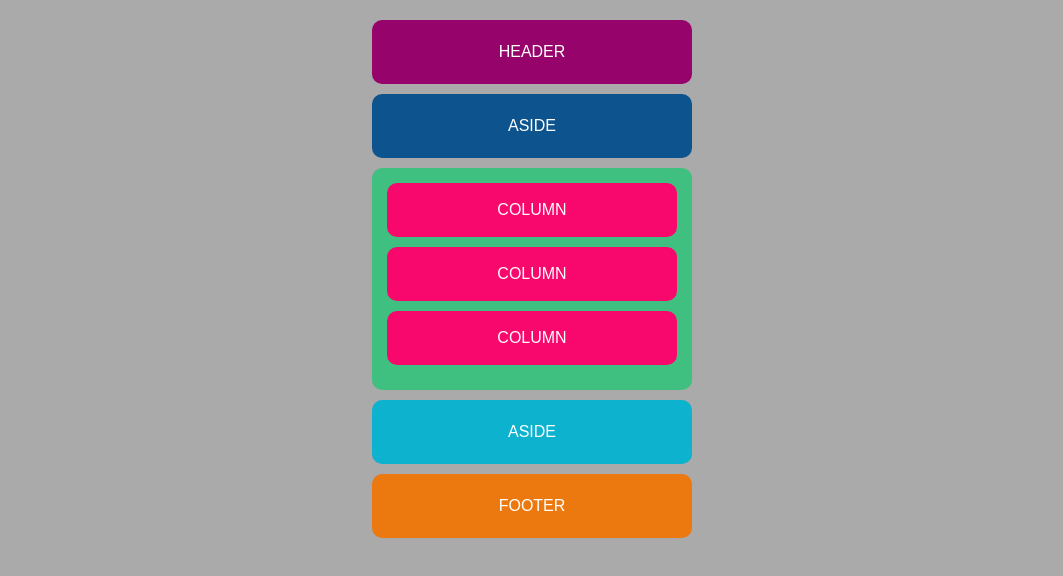
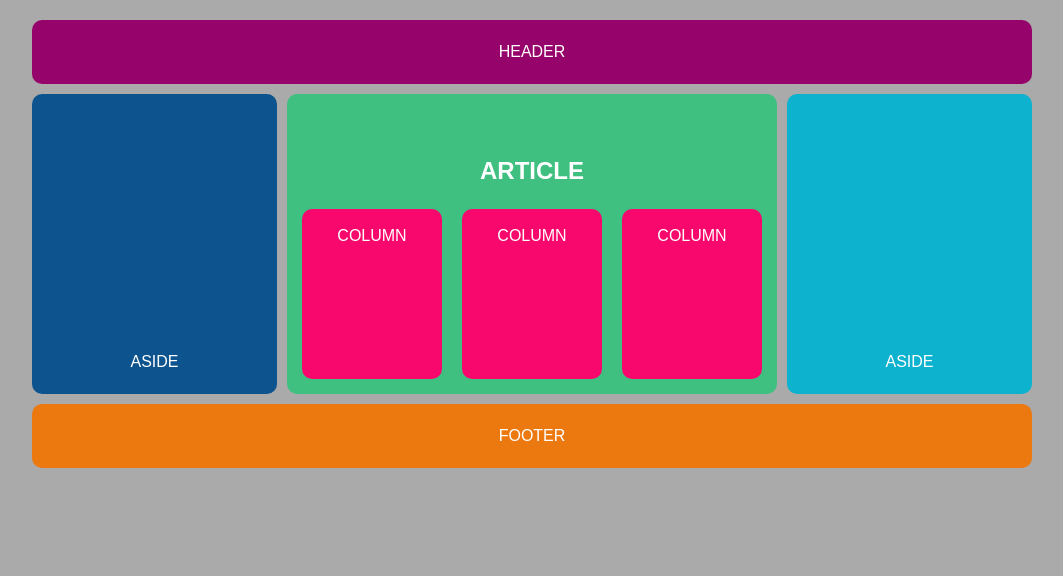
Before and after one commit to charleshogsett/grid-wireframe-practice, a plain HTML site: page index.html in a window 1280 px wide. Shown: the whole page, without its empty margins (108-1171 px from the left). Drawn offline with Linux system fonts and the light colour scheme.

Commit message:
Update index and css

```diff
--- a/css/style.css
+++ b/css/style.css
@@ -24,6 +24,7 @@ body {
   max-width: 320px;
   margin: 0 auto;
 }
+
 header {
   grid-area: header;
   background-color: #96036a;
@@ -41,36 +42,93 @@ header {
   text-align: center;
   border-radius: 10px;
 }
+h2 {
+  display: none;
+}
 main {
   grid-area: main;
+
   background-color: #40c080;
   padding: 15px;
   border-radius: 10px;
-
+  display: flex;
+  flex-direction: column;
   gap: 10px;
 }
+.col{
+   display: flex;
+   flex-direction: column;
+   justify-content: space between;
+   min-height: 170px;
+}
 article {
+
   background-color: rgb(248, 8, 108);
   color: white;
   padding: 15px;
   border-radius: 10px;
-  margin-bottom: 10px;
   text-align: center;
+
 }
 
+/* Bottom Aside */
 .bottom-aside {
   grid-area: bottom-aside;
-  background-color:rgb(13, 178, 207);
+  background-color: rgb(13, 178, 207);
   color: white;
   padding: 20px;
   text-align: center;
   border-radius: 10px;
 }
+
+/* Footer */
 footer {
   grid-area: footer;
-  background-color:rgb(235, 121, 15);
+  background-color: rgb(235, 121, 15);
   color: white;
   padding: 20px;
   text-align: center;
   border-radius: 10px;
 }
+
+/* ---------- MEDIA QUERY FOR LARGER SCREENS ---------- */
+@media (min-width: 768px) {
+  .grid-container {
+    max-width: 1000px;
+    grid-template-columns: 1fr 2fr 1fr;
+    grid-template-areas:
+      "header header header"
+      "top-aside main bottom-aside"
+      "footer footer footer";
+    align-items: stretch; /* Make rows fill evenly */
+  }
+
+  .top-aside,
+  .bottom-aside,
+  main {
+    min-height: 300px; /* Stretch to match each other */
+  display: flex;
+  flex-direction: column;
+  justify-content: flex-end;
+  }
+
+  .col {
+    display: flex;
+    flex-direction: row;
+    justify-content: space-between;
+    gap: 20px;
+  }
+
+  h2 {
+    display: block;
+    color: white;
+    text-align: center;
+    margin-bottom: 10px;
+  }
+
+  article {
+    flex: 1;
+    margin: 0;
+  }
+}
+✅
--- a/index.html
+++ b/index.html
@@ -11,9 +11,16 @@
     <header>HEADER</header>
     <aside class="top-aside">ASIDE</aside>
     <main>
+    <h2>
+    ARTICLE
+    </h2>
+    <div class ="col">
+
+
       <article>COLUMN</article>
       <article>COLUMN</article>
       <article>COLUMN</article>
+        </div>
     </main>
     <aside class="bottom-aside">ASIDE</aside>
     <footer>FOOTER</footer>
```
Also changed, not shown: desktop-wireframe.png (added).
